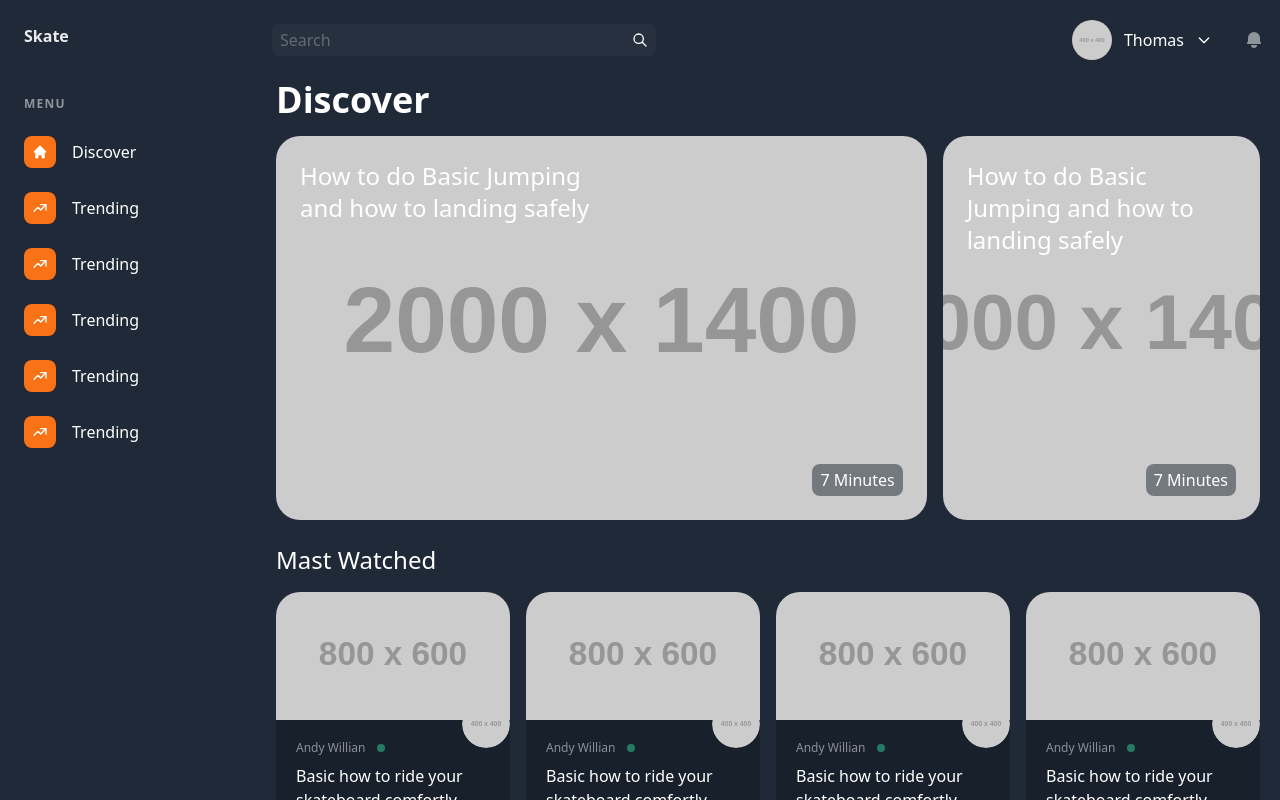
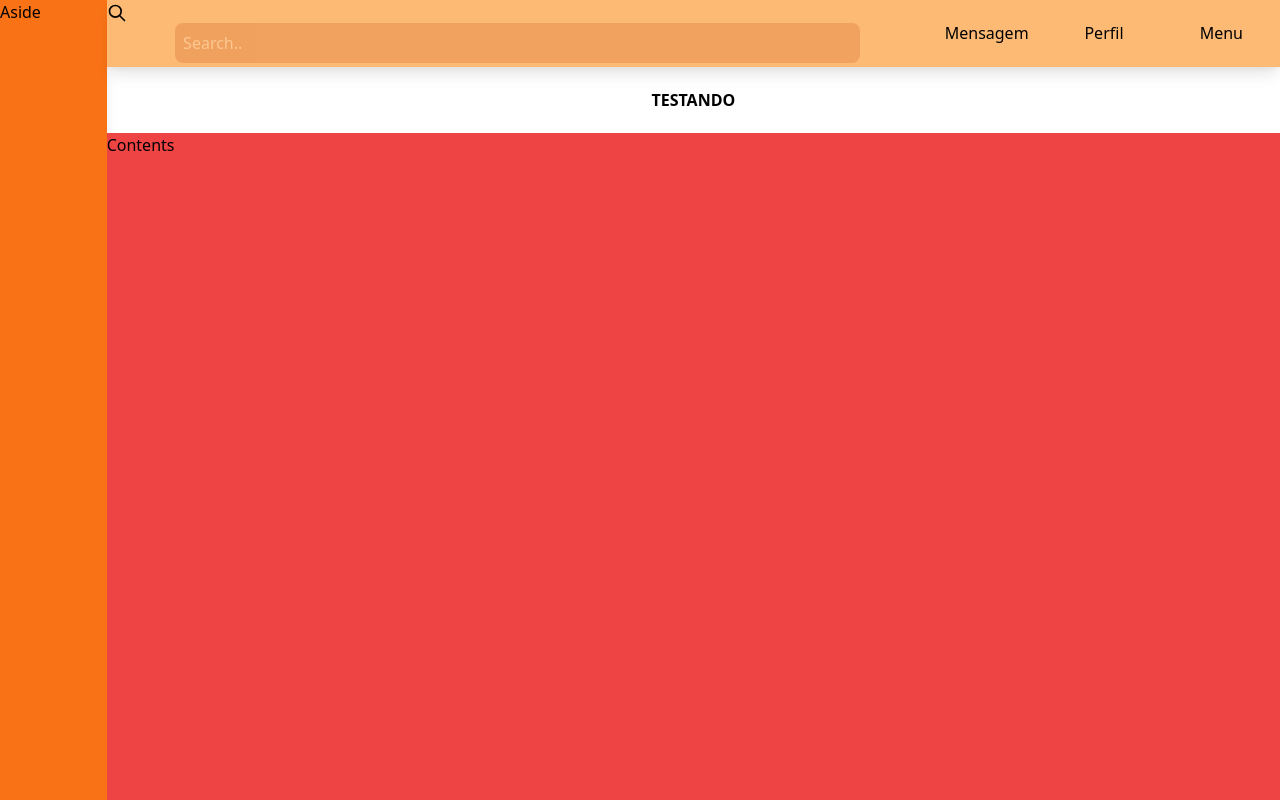
Before and after one commit to nando09/dashboard, a Vue app: page / in a window 1280 px wide. Built offline with nearby package versions, Linux system fonts and the light colour scheme.

Commit message:
Initial dashboard

```diff
--- a/src/index.css
+++ b/src/index.css
@@ -4,11 +4,11 @@
 @tailwind utilities;
 
 .header-height{
-    height: 10%;
+    height: 7vh;
 }
 
 .content-height{
-    height: 90%;
+    height: 93vh;
 }
 
 ::-webkit-scrollbar {
--- /dev/null
+++ b/src/layouts/contents/ContentHome.vue
@@ -0,0 +1,5 @@
+<template>
+    <div class="bg-red-500">
+        Contents
+    </div>
+</template>
--- /dev/null
+++ b/src/layouts/navs/Aside.vue
@@ -0,0 +1,5 @@
+<template>
+    <div class="bg-orange-500">
+        Aside
+    </div>
+</template>
--- /dev/null
+++ b/src/layouts/navs/Top.vue
@@ -0,0 +1,17 @@
+<template>
+  <div class="w-full bg-orange-300 grid grid-cols-10 text-center">
+    <div class="col-span-7 relative text-center">
+      <svg xmlns="http://www.w3.org/2000/svg" class="h-5 w-5" fill="none" viewBox="0 0 24 24" stroke="currentColor">
+        <path stroke-linecap="round" stroke-linejoin="round" stroke-width="2" d="M21 21l-6-6m2-5a7 7 0 11-14 0 7 7 0 0114 0z" />
+      </svg>
+      <input
+        class="w-10/12 text-white bg-orange-700 placeholder-white p-2 rounded-lg opacity-20 focus:opacity-40 outline-none focus:outline-none pr-10"
+        type="text"
+        placeholder="Search.."
+      />
+    </div>
+    <div class="col-span-1">Mensagem</div>
+    <div class="col-span-1">Perfil</div>
+    <div class="col-span-1">Menu</div>
+  </div>
+</template>
--- a/src/views/Home.vue
+++ b/src/views/Home.vue
@@ -1,7 +1,22 @@
 <template>
-  <Dashboard />
+  <div class="grid grid-rows-6 grid-cols-12 h-screen">
+    <Aside class="row-span-6 col-span-1 h-full shadow-lg"/>
+    <div class="col-span-11 grid grid-rows-2">
+      <Top class="row-span-1 flex items-center shadow-lg" />
+      <div class="row-span-1">
+        <h1 class="h-full font-semibold uppercase flex items-center justify-center">Testando</h1>
+      </div>
+    </div>
+    <ContentHome class="row-span-5 col-span-11"/>
+  </div>
+
+
+  <div class="grid grid-flow-col">
+  </div>
 </template>
 
 <script setup>
-import Dashboard from '../layouts/Dashboard.vue';
+import Top from '../layouts/navs/Top.vue';
+import Aside from '../layouts/navs/Aside.vue';
+import ContentHome from '../layouts/contents/ContentHome.vue';
 </script>
```
